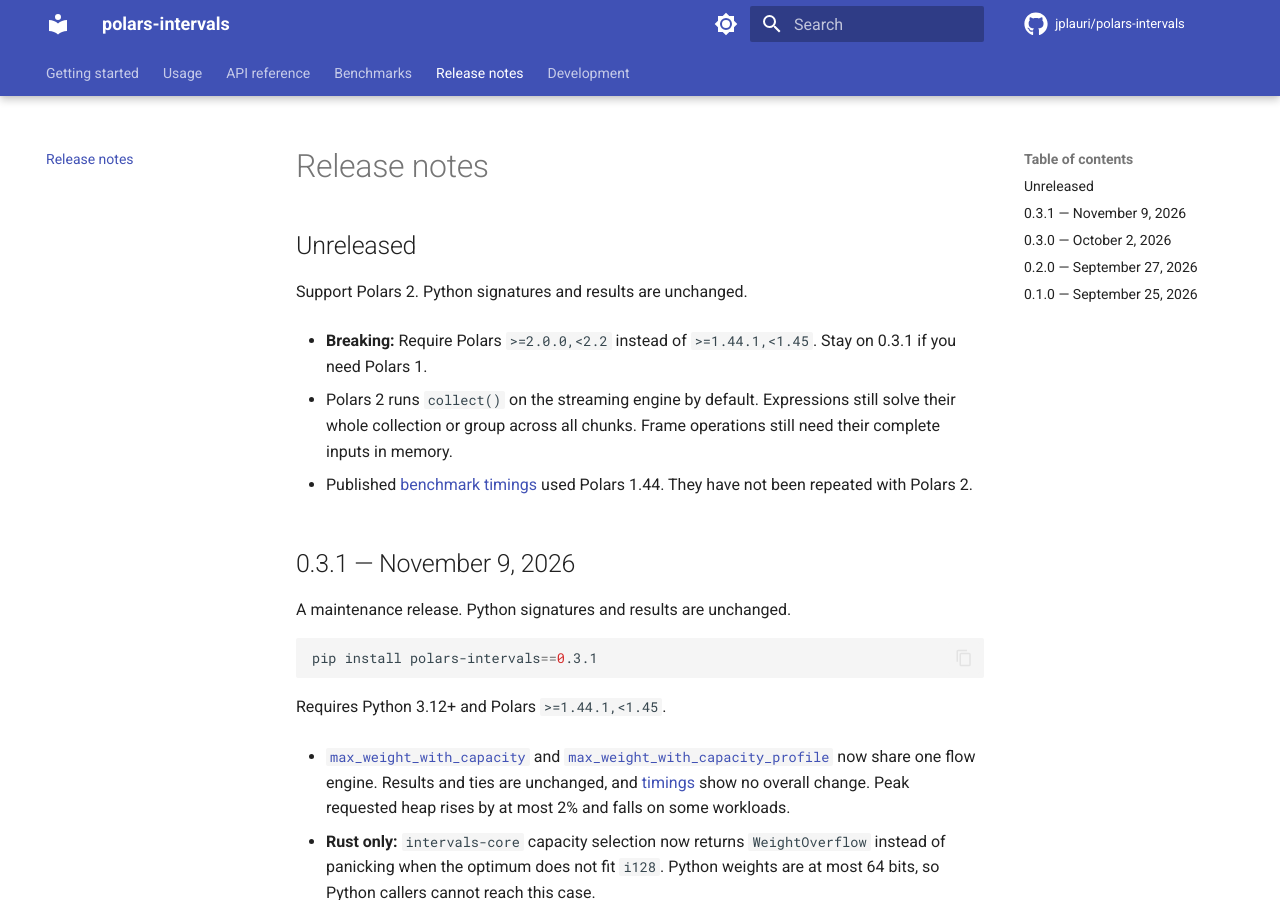
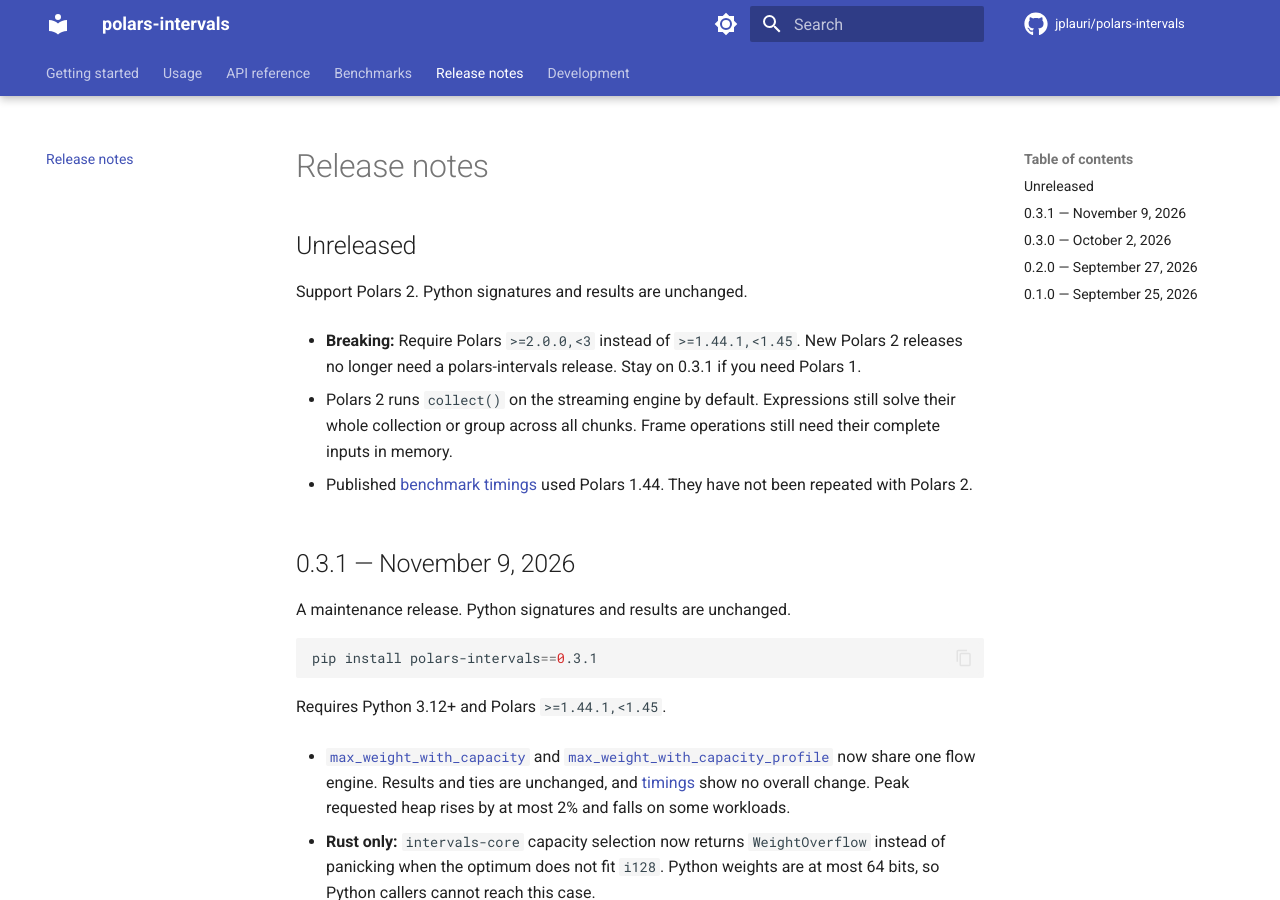
Before and after one commit to jplauri/polars-intervals, an MkDocs documentation site: the page built from docs/changelog.md, in a window 1280 px wide and 900 px high. Built offline with MkDocs 1.6.1 and Material for MkDocs 9.7.7, drawn with Linux system fonts in a browser that asks for light colours; comment, search, counter and statistics services are not loaded.

Commit message:
build: allow every Polars 2 release
Polars publishes minor releases every few weeks. A minor-version cap
blocks users who upgrade Polars until polars-intervals publishes a new
release. Allow everything below Polars 3, which still excludes the next
major version and its expected breaking changes.

The lockfile keeps Polars 2.1.0. Only the requirement specifiers change.

Co-Authored-By: Claude Opus 5.5 <noreply@anthropic.com>
Claude-Session: https://claude.ai/code/session_01Rjwv98RkfdE2X6xdjM6HjZ

```diff
--- a/docs/changelog.md
+++ b/docs/changelog.md
@@ -4,8 +4,9 @@
 
 Support Polars 2. Python signatures and results are unchanged.
 
-- **Breaking:** Require Polars `>=2.0.0,<2.2` instead of `>=1.44.1,<1.45`.
-  Stay on 0.3.1 if you need Polars 1.
+- **Breaking:** Require Polars `>=2.0.0,<3` instead of `>=1.44.1,<1.45`.
+  New Polars 2 releases no longer need a polars-intervals release. Stay on
+  0.3.1 if you need Polars 1.
 
 - Polars 2 runs `collect()` on the streaming engine by default. Expressions
   still solve their whole collection or group across all chunks. Frame
--- a/pyproject.toml
+++ b/pyproject.toml
@@ -7,7 +7,7 @@ name = "polars-intervals"
 description = "Interval algorithms for Polars"
 readme = "README.md"
 requires-python = ">=3.12"
-dependencies = ["polars>=2.0.0,<2.2"]
+dependencies = ["polars>=2.0.0,<3"]
 license = "MIT"
 license-files = ["LICENSE"]
 keywords = ["polars", "intervals", "overlap", "rust"]
@@ -36,7 +36,7 @@ docs = [
     "mkdocstrings[python]>=1,<2",
     "ruff==0.16.8", # Format API signatures, using the same formatter as development.
 ]
-plots = ["polars>=2.0.0,<2.2"]
+plots = ["polars>=2.0.0,<3"]
 
 [tool.maturin]
 manifest-path = "crates/polars-intervals/Cargo.toml"
```
Also changed, not shown: 1 other file.
